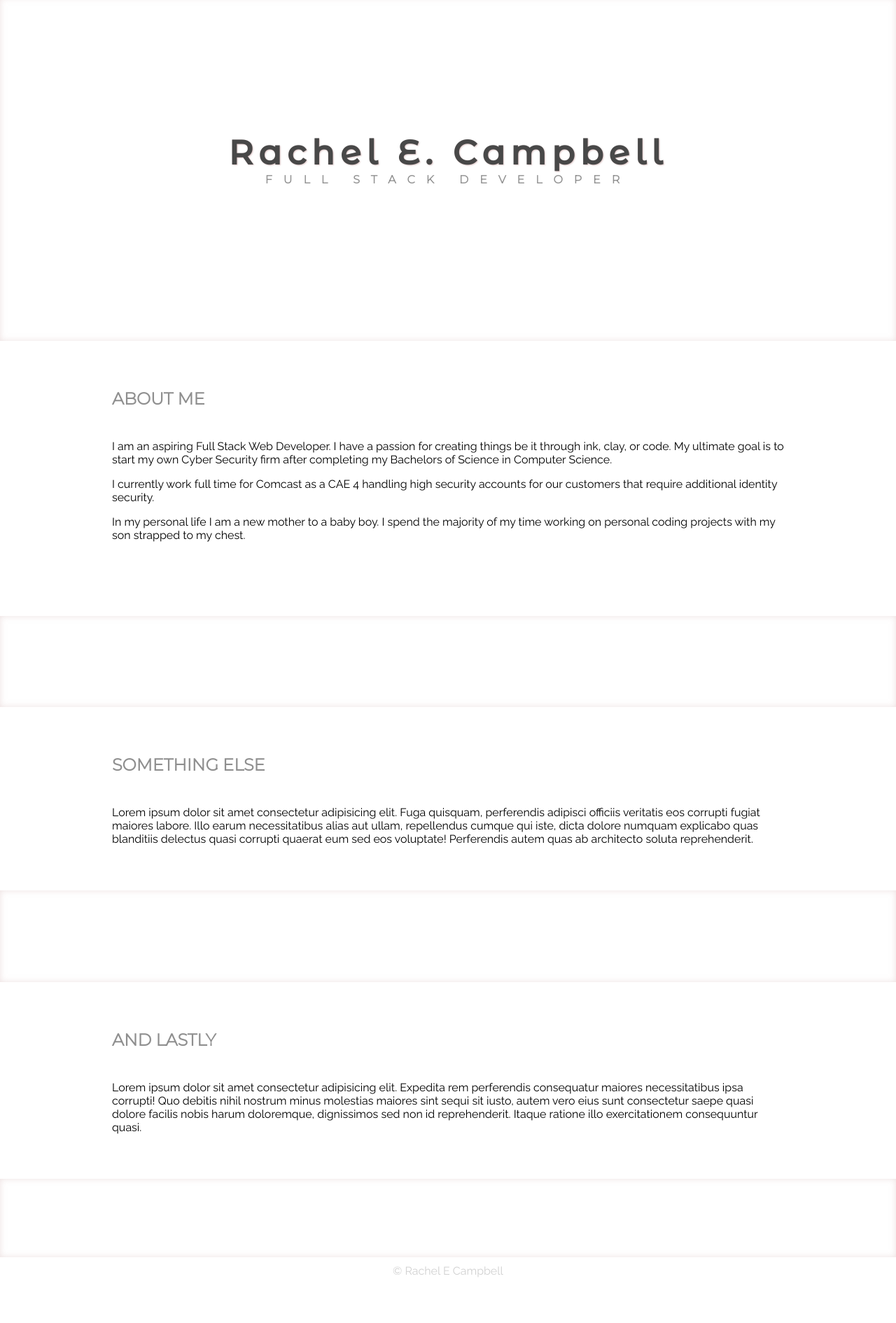
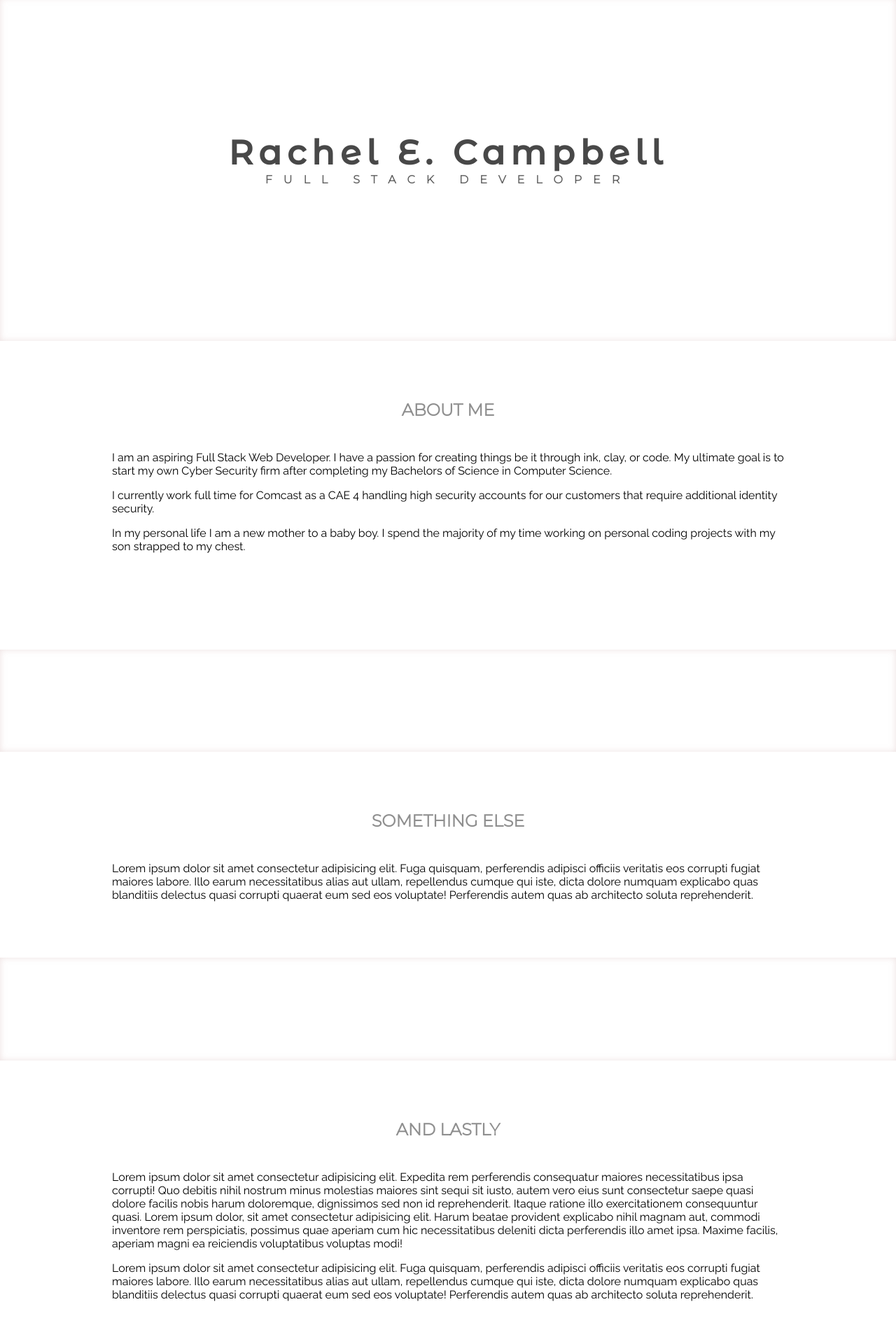
Before and after one commit to relizabet/Updated_Portfolio, a plain HTML site: page index.html in a window 1280 px wide. Shown: the part 50-1940 px from the top of the page at 70% size. Before the commit the page ends 1885 px from the top, so only its background shows below. Drawn offline with nearby package versions, Linux system fonts and the light colour scheme.

Commit message:
small style adjustment

```diff
--- a/Assets/style.css
+++ b/Assets/style.css
@@ -18,14 +18,10 @@ header.container {
   padding-bottom: 150px;
 }
 
-/* div.header-overlay {
-  background: rgba(255, 72, 72, 0.783);
-} */
-
 .container > h1 {
   font-size: 3em;
   font-family: "Montserrat Alternates", sans-serif;
-  text-shadow: 1px 1px 2px rgb(221, 198, 198);
+  text-shadow: 1px 1px 3px rgb(255, 255, 255);
   color: rgb(72, 72, 72);
   letter-spacing: 0.5rem;
   margin-bottom: 0;
@@ -33,13 +29,14 @@ header.container {
 }
 
 .container > h4 {
-  color: rgba(93, 93, 93, 0.692);
+  color: rgb(93, 93, 93);
   font-family: "Montserrat", sans-serif;
   text-transform: uppercase;
   letter-spacing: 1em;
   margin-top: 0;
   padding-bottom: 10px;
   margin-bottom: 4em;
+  text-shadow: 1px 1px 1px rgb(255, 255, 255) !important;
 }
 
 .wrapper {
@@ -48,12 +45,11 @@ header.container {
 }
 
 .wrapper > div.pad {
-  padding: 3em 10em;
+  padding: 4em 10em;
 }
 
 .wrapper > div.pad:nth-child(even) {
   box-shadow: inset 0 0 10px rgba(221, 198, 198, 0.516);
-  /* background: rgba(252, 244, 244, 0.486); */
   background-image: url("/Assets/texture.jpg");
   background-size: cover;
   background-attachment: fixed;
@@ -64,6 +60,7 @@ div.pad > h2 {
   color: rgba(93, 93, 93, 0.692);
   font-family: "Montserrat", sans-serif;
   text-transform: uppercase;
+  text-align: center;
 }
 
 div.justify {
@@ -81,10 +78,6 @@ div.logo {
 div.logo-div {
   margin-top: 1em;
 }
-
-/* header.container {
-  box-shadow: inset 0 0 10px rgba(221, 198, 198, 0.516);
-} */
 
 div.logo-div > a:hover {
   border-left: 1px dotted rgb(221, 198, 198);
--- a/index.html
+++ b/index.html
@@ -38,8 +38,8 @@
       </header>
     </div>
     <div class="wrapper">
-      <div class="pad">
-        <h2 id="about">About Me</h2>
+      <div class="pad" id="about">
+        <h2>About Me</h2>
         <p>
           I am an aspiring Full Stack Web Developer. I have a passion for
           creating things be it through ink, clay, or code. My ultimate goal is
@@ -78,7 +78,20 @@
           debitis nihil nostrum minus molestias maiores sint sequi sit iusto,
           autem vero eius sunt consectetur saepe quasi dolore facilis nobis
           harum doloremque, dignissimos sed non id reprehenderit. Itaque ratione
-          illo exercitationem consequuntur quasi.
+          illo exercitationem consequuntur quasi. Lorem ipsum dolor, sit amet
+          consectetur adipisicing elit. Harum beatae provident explicabo nihil
+          magnam aut, commodi inventore rem perspiciatis, possimus quae aperiam
+          cum hic necessitatibus deleniti dicta perferendis illo amet ipsa.
+          Maxime facilis, aperiam magni ea reiciendis voluptatibus voluptas
+          modi!
+        </p>
+        <p>
+          Lorem ipsum dolor sit amet consectetur adipisicing elit. Fuga
+          quisquam, perferendis adipisci officiis veritatis eos corrupti fugiat
+          maiores labore. Illo earum necessitatibus alias aut ullam, repellendus
+          cumque qui iste, dicta dolore numquam explicabo quas blanditiis
+          delectus quasi corrupti quaerat eum sed eos voluptate! Perferendis
+          autem quas ab architecto soluta reprehenderit.
         </p>
       </div>
       <div class="pad">
```
